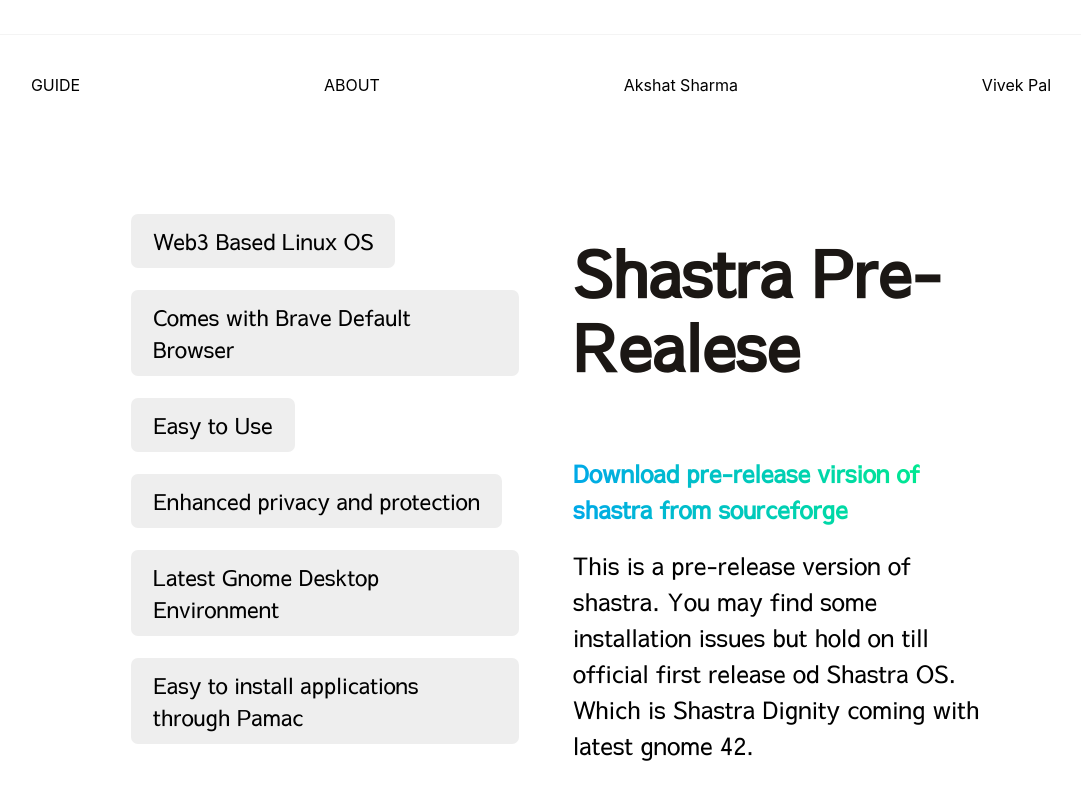
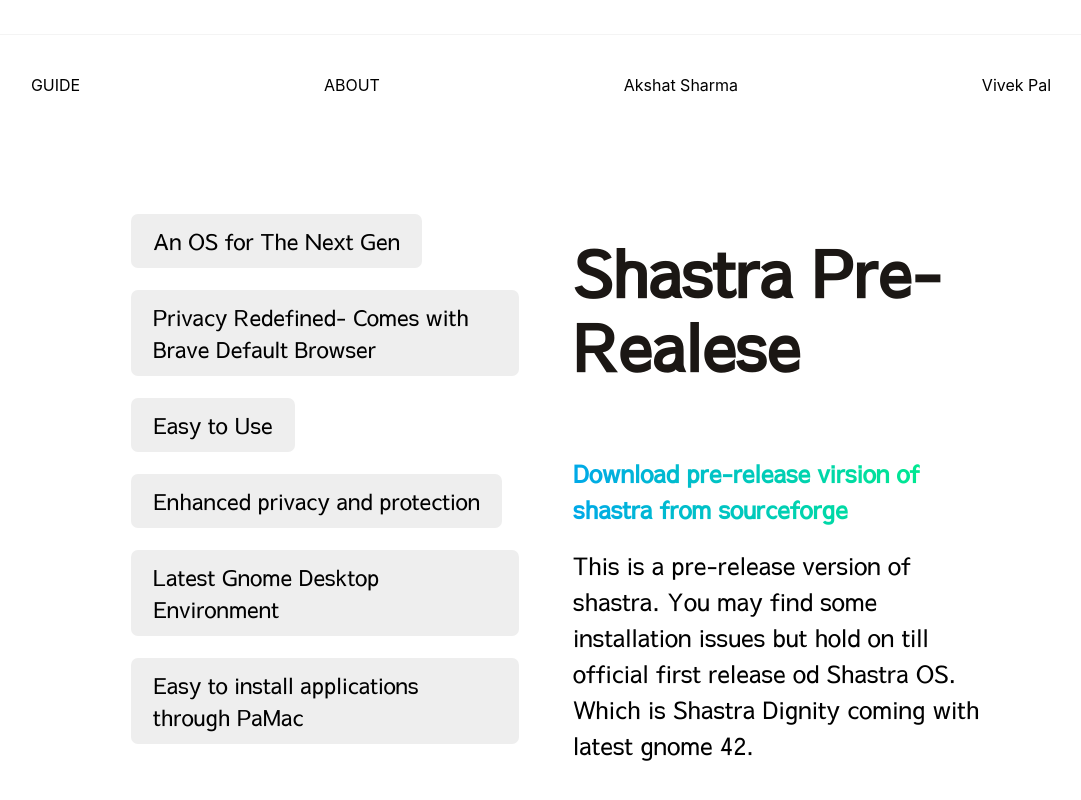
Before and after one commit to ShastraOS/site, a Next.js app: page / in a window 1280 px wide. Shown: the part 666-1466 px from the top of the page, without its empty margins (99-1180 px from the left). Built offline with nearby package versions, Linux system fonts and the light colour scheme.

Commit message:
Update index.js

```diff
--- a/pages/index.js
+++ b/pages/index.js
@@ -45,12 +45,12 @@
         <div className={styles.duoGrid}>
           <section>
             <ul>
-              <li>Web3 Based Linux OS</li>
-              <li>Comes with Brave Default Browser</li>
+              <li>An OS for The Next Gen</li>
+              <li>Privacy Redefined- Comes with Brave Default Browser</li>
               <li>Easy to Use</li>
               <li>Enhanced privacy and protection</li>
               <li>Latest Gnome Desktop Environment</li>
-              <li>Easy to install applications through Pamac</li>
+              <li>Easy to install applications through PaMac</li>
             </ul>
           </section>
           <section className={styles.padding2em}>
```
